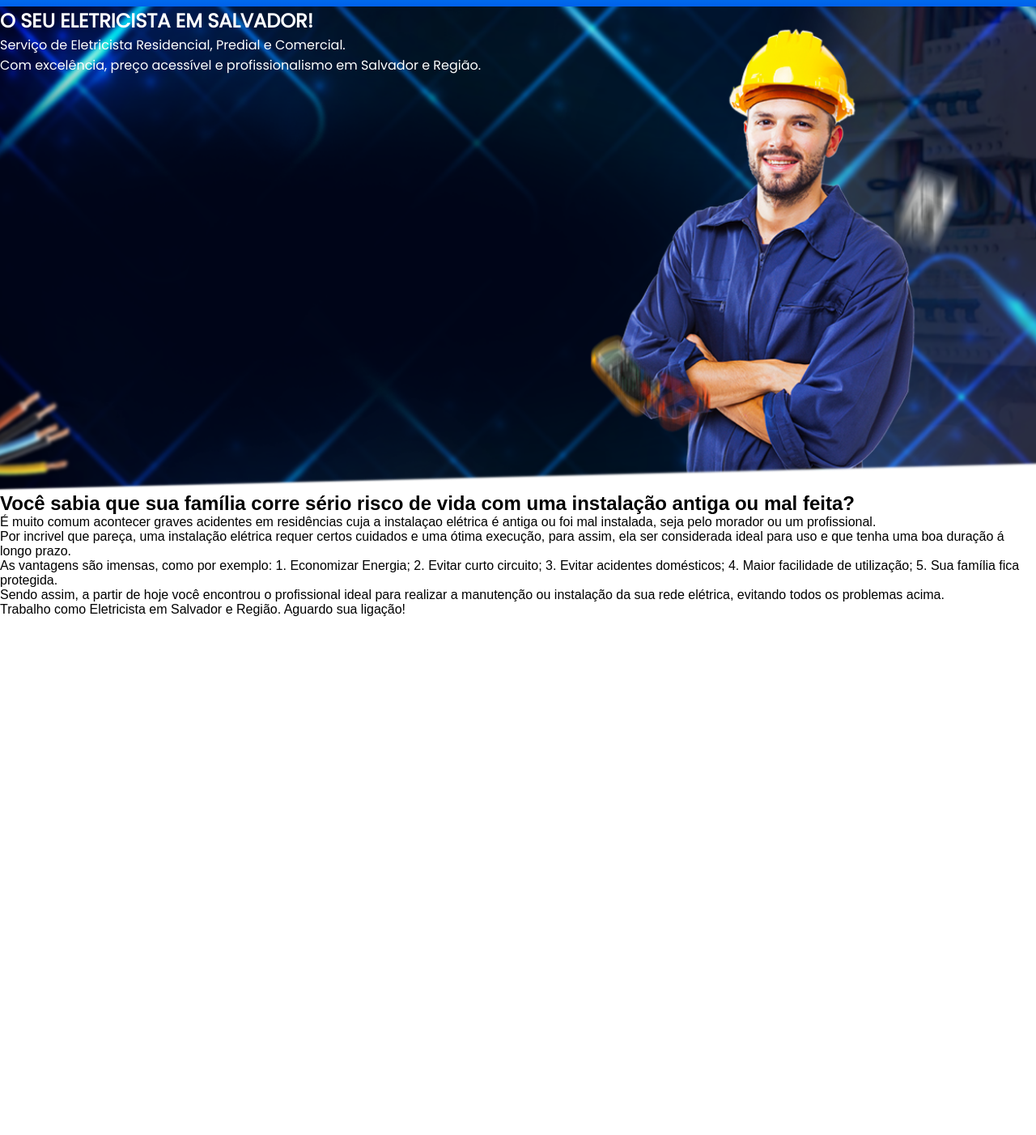
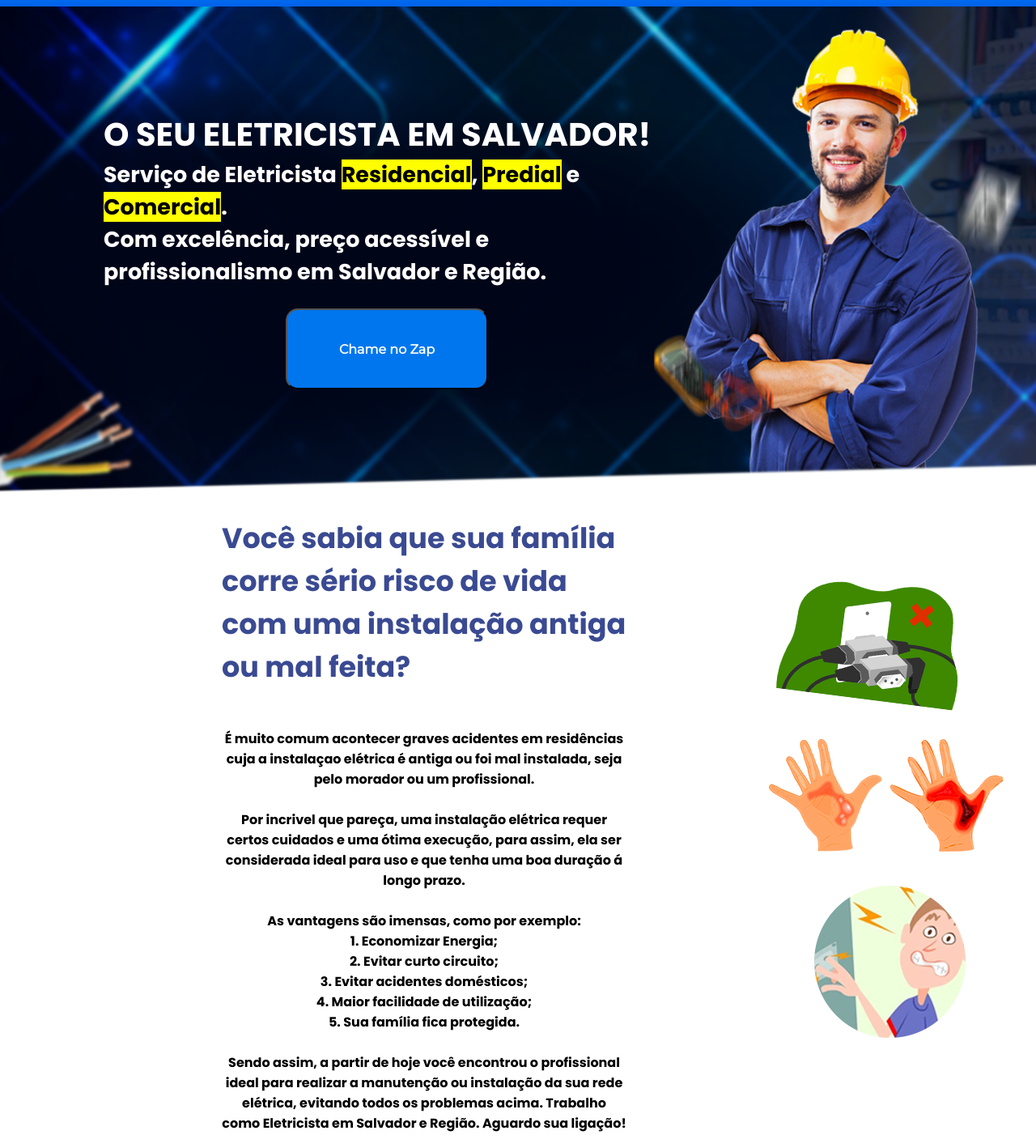
Before and after one commit to leonardodulci/Praticando, a plain HTML site: page landing-page/index.html in a window 1280 px wide. Shown: the part 82-1484 px from the top of the page at 81% size. Before the commit the page ends 844 px from the top, so only its background shows below. Drawn offline with Linux system fonts and the light colour scheme.

Commit message:
landing-page

```diff
--- a/landing-page/index.html
+++ b/landing-page/index.html
@@ -17,54 +17,75 @@
     </nav>
   </header>
   <main>
-      <div class="q1">
-        <article>
+      <div class="img">
+        <div class="text">
             <h1>O SEU ELETRICISTA EM SALVADOR!</h1>
-          <p>
-            Serviço de Eletricista Residencial, Predial e Comercial.
-          </p>
-          <p>Com excelência, preço acessível e profissionalismo em Salvador e Região.
-          </p>
-        </article>
+            <h2>
+              Serviço de Eletricista <mark>Residencial</mark>, <mark>Predial</mark> e <mark>Comercial</mark>.
+
+              <br>
+
+              Com excelência, preço acessível e profissionalismo em Salvador e Região.
+            </h2>
+
+            <a href="#">
+              <input class="zap"  type="button" value="Chame no Zap"></a>
         </div>
-      <div>
+      </div>
+
+
+
               <section>
+
+                <div class="text2">
                   <h1>
                     Você sabia que sua família corre
                     sério risco de vida com uma
                     instalação antiga ou
                     mal feita?
                   </h1>
+                  <br><br>
                   <p>
                     É muito comum acontecer graves acidentes em residências
                     cuja a instalaçao elétrica é antiga ou foi mal instalada,
                     seja pelo morador ou um profissional.
-            </p>
-            <p>
+                  <br><br>
                     Por incrivel que pareça, uma instalação elétrica requer
                     certos cuidados e uma ótima execução, para assim, ela
                     ser considerada ideal para uso e que tenha uma boa duração
                     á longo prazo.
-            </p>
-            <p>
-              As vantagens são imensas, como por exemplo:
-              1. Economizar Energia;
-              2. Evitar curto circuito;
-              3. Evitar acidentes domésticos;
-              4. Maior facilidade de utilização;
+                  <br><br>
+                    As vantagens são imensas, como por exemplo: <br>
+                    1. Economizar Energia;<br>
+                    2. Evitar curto circuito;<br>
+                    3. Evitar acidentes domésticos;<br>
+                    4. Maior facilidade de utilização;<br>
                     5. Sua família fica protegida.
-            </p>
-            <p>
+                  <br><br>
                     Sendo assim, a partir de hoje você encontrou o profissional
                     ideal para realizar a manutenção ou instalação da sua
-              rede elétrica, evitando todos os problemas acima.
-            </p>
-            <p>
-              Trabalho como Eletricista em Salvador e Região.
+                    rede elétrica, evitando todos os problemas acima. Trabalho como Eletricista em Salvador e Região.
                     Aguardo sua ligação!
                   </p>
+               </div>
+               <div class="img2">
+                <img src="imagens/img/perigos.png" alt="perigo">
+               </div>
+
               </section>
+
+              <section class="p3">
+                 <div class="text3">
+                        <h1 class="txt3">SERVIÇO, QUALIDADE E RESPONSABILIDADE.</h1>
+                        <p class="txt3">
+                        Meu principal objetivo como um profissional Eletricista em Salvador é entregar a máxima segurança, qualidade e responsabilidade. Respeitando as normas e boas condutas. Agindo de acordo com as suas necessidades e buscando a solução dos seus problemas.
+                        </p>
+                        <img src="imagens/img/eletricista-lado.png" alt="eletricista-lado" class="img3">
                   </div>
+               </section>
+
+
+
   </main>
 </body>
 </html>
--- a/landing-page/style.css
+++ b/landing-page/style.css
@@ -1,6 +1,8 @@
 @charset "UTF-8";
 
 @import url('https://fonts.googleapis.com/css2?family=Poppins&display=swap');
+@import url('https://fonts.googleapis.com/css2?family=Poppins:wght@700&display=swap');
+@import url('https://fonts.googleapis.com/css2?family=Montserrat&display=swap');
 
 *{
     margin: 0px;
@@ -19,25 +21,106 @@ header{
     font-size: 20px;
     text-align: center;
 }
-
+a {
+     text-decoration: none;
+}
 header > nav > a{
    padding: 20px;
-   text-decoration: none;
+
    color: #ffffff;
 }
 
 header > nav > a:hover{
     text-decoration: underline;
 }
-main > div.q1{
+main{
+    font-family: 'Poppins';
+    height: 1300px;
+}
+
+div.text{
+    text-align: left;
+
+    color: white;
+    font-size: 18px;
+    width: 700px;
+    font-weight: bold;
+    margin-left: 10%;
+    padding-top: 10%;
+
+
+}
+.text > h1{
+
+    font-size: 40px;
+}
+
+div.img{
+
     background-image: url(imagens/img/banner.png);
     background-repeat: no-repeat;
     background-size: cover;
-    background-position: center top;
+    background-position: left left;
     height: 600px;
-}
-.q1 > article{
-    font-family: 'Poppins';
     color: white;
 
 }
+
+input.zap{
+    height: 100px;
+    width: 250px;
+    display: block;
+    margin: auto;
+    margin-top: 25px;
+    font-family: 'montserrat';
+    font-size: 16px;
+    font-weight: bold;
+    color: white;
+    background-color: #0076EE;
+    border-radius: 15px;
+}
+main > .img > .text > a > .zap:hover{
+    border: 3px solid #ffffff ;
+    transition: 0.5s, border 1s;
+}
+section{
+    height: 895px;
+    font-weight: bold;
+    padding: 30px;
+}
+.text2{
+    position: relative;
+    font-size: 16px;
+    margin-left: 20%;
+   height: 900px;
+    width: 500px;
+    text-align: center;
+}
+.img2{
+  position: absolute;
+  top: 800px;
+  left: 950px;
+}
+
+section > .text2 > h1{
+
+    font-size: 35px;
+    color: #3A4A92;
+    text-align: left;
+}
+section > .text2 > p{
+    display: inline;
+}
+
+
+.p3 > div.text3{
+    padding: 20px;
+    background-image: url(imagens/img/eletricista.png);
+    background-repeat: no-repeat;
+    background-size: cover;
+    text-align: left;
+    color: white;
+    columns: 2;
+    margin: -30px;
+
+}
```
Lines whose indentation alone changed are shown as unchanged.
